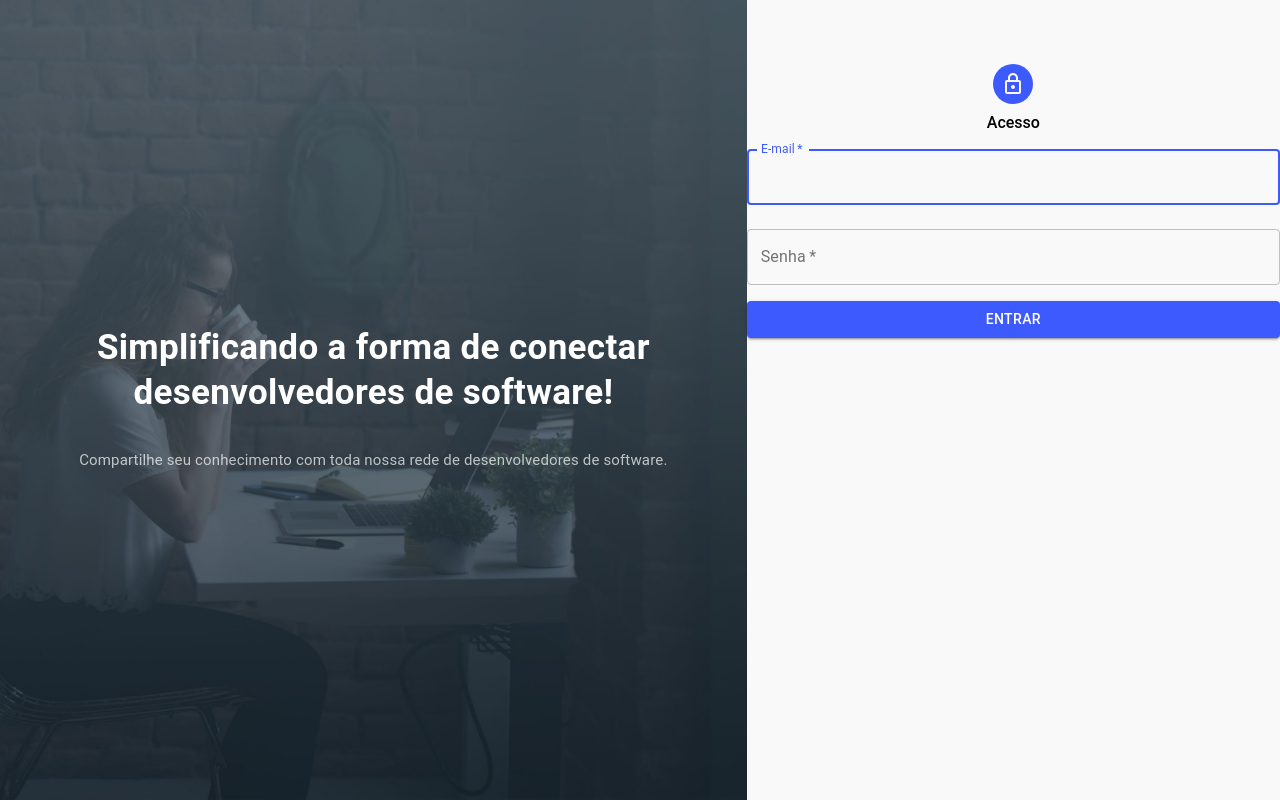
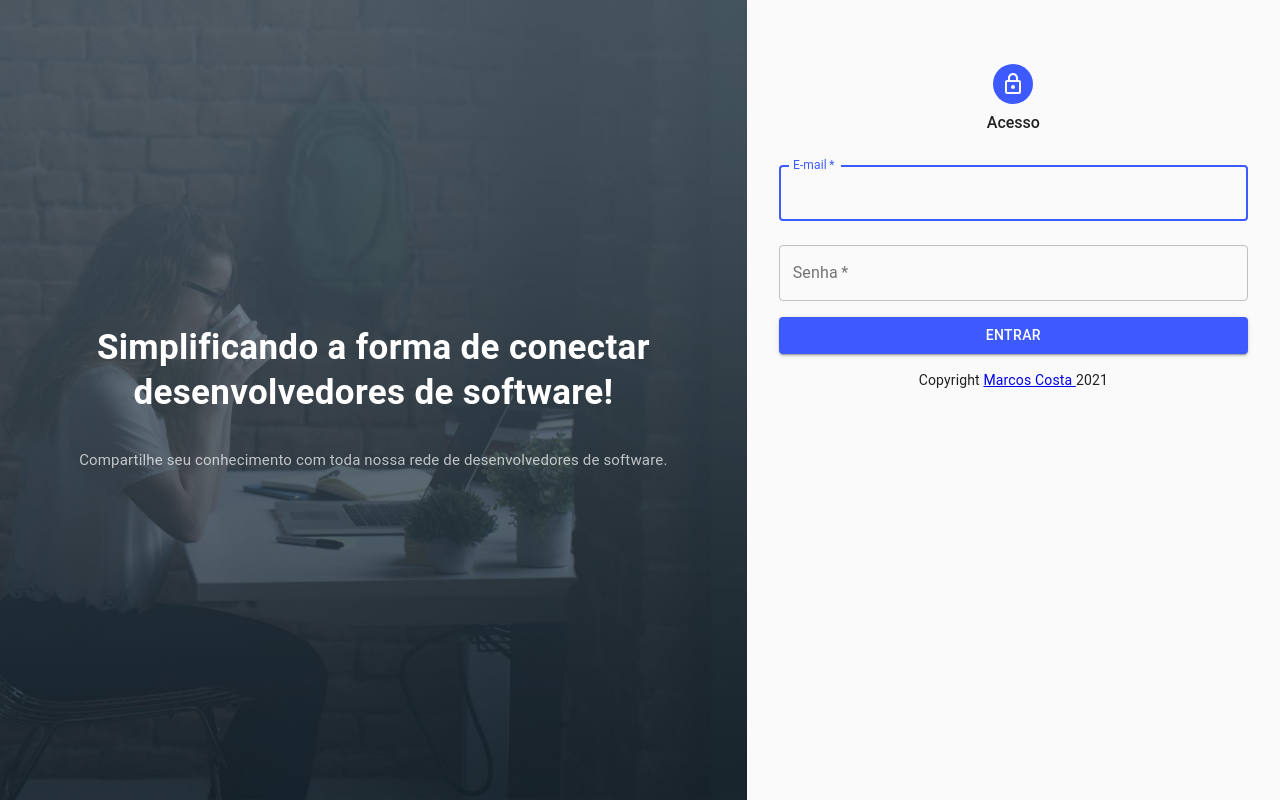
Before and after one commit to marcoscosta90/dev-conect, a React (Create React App) app: page /sign-in in a window 1280 px wide. Built offline with nearby package versions, Linux system fonts and the light colour scheme.

Commit message:
sign in page

```diff
--- a/src/index.css
+++ /dev/null
@@ -1,14 +0,0 @@
-body {
-  margin: 0;
-  font-family: -apple-system, BlinkMacSystemFont, 'Segoe UI', 'Roboto', 'Oxygen',
-    'Ubuntu', 'Cantarell', 'Fira Sans', 'Droid Sans', 'Helvetica Neue',
-    sans-serif;
-  -webkit-font-smoothing: antialiased;
-  -moz-osx-font-smoothing: grayscale;
-  background-color: #f9f9f9;
-}
-
-code {
-  font-family: source-code-pro, Menlo, Monaco, Consolas, 'Courier New',
-    monospace;
-}
--- a/src/index.js
+++ b/src/index.js
@@ -1,10 +1,12 @@
 import React from 'react';
 import ReactDOM from 'react-dom';
-import './index.css';
 import App from './App';
+import CssBaseline from '@material-ui/core/CssBaseline';
+
 
 ReactDOM.render(
   <React.StrictMode>
+    <CssBaseline />
     <App />
   </React.StrictMode>,
   document.getElementById('root')
--- a/src/pages/SignIn/index.js
+++ b/src/pages/SignIn/index.js
@@ -32,6 +32,17 @@ const useStyles = makeStyles((theme) => ({
       margin: theme.spacing(2, 4),
     },
   }));
+
+function Copyright() {
+   return (
+       <Typography variant="body2" align="center">
+           {'Copyright '}
+           <a color="inherit" href="https://www.linkedin.com/in/marcoscosta90/" > Marcos Costa </a>
+           {''}
+           {new Date().getFullYear()}
+       </Typography>
+   )
+}
 
 
 function SignIn() {
@@ -79,7 +90,7 @@ function SignIn() {
                         <Typography variant="h5">
                             Acesso
                         </Typography>
-                        <form>
+                        <form className={classes.form}>
                             <TextField
                                 variant="outlined"
                                 margin="normal"
@@ -109,6 +120,7 @@ function SignIn() {
                                     Entrar
                             </Button>
                         </form>
+                        <Copyright />
                     </Box>
             </Grid>
         </Grid>
```
